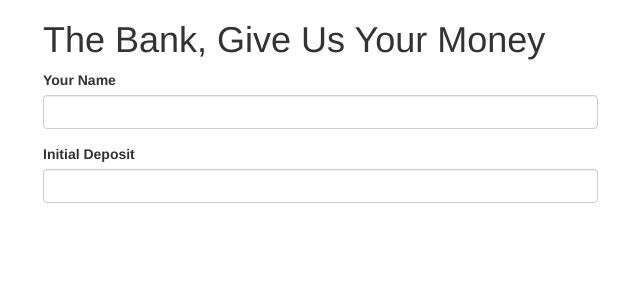
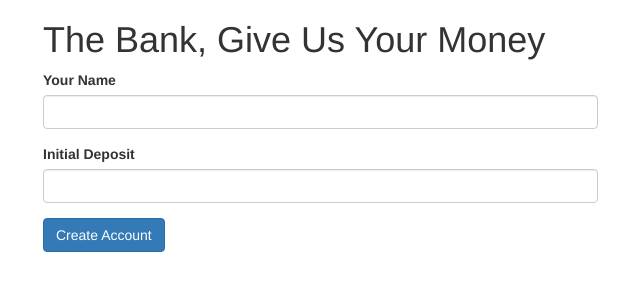
Before and after one commit to ando-smoke/bank-account, a plain HTML site: page index.html in a window 1280 px wide. Shown: the whole page, without its empty margins (27-667 px from the left). Drawn offline with nearby package versions, Linux system fonts and the light colour scheme.

Commit message:
Add submit button to new-account form.

```diff
--- a/index.html
+++ b/index.html
@@ -25,6 +25,8 @@
               <label for="initial-deposit">Initial Deposit</label>
               <input id="initial-deposit" class="form-control">
             </div>
+
+            <button type="submit" class="btn btn-primary">Create Account</button>
           </form>
 
           <form id="deposit-withdraw">
```
